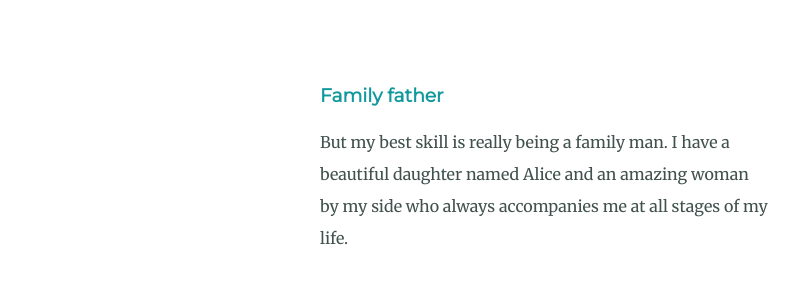
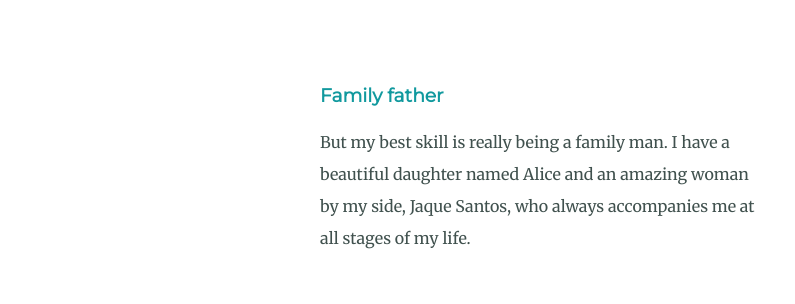
Before and after one commit to josetom4z/CSS---My-Site, a plain HTML site: page index.html in a window 1280 px wide. Shown: the part 1860-2164 px from the top of the page, 0-795 px from the left. Drawn offline with Linux system fonts and the light colour scheme.

Commit message:
Add link
Added link and a detail of my skill.

```diff
--- a/index.html
+++ b/index.html
@@ -38,7 +38,7 @@
             <div class="skill-row">
                 <img class="family" src="https://media.giphy.com/media/VzQ9PUdifClRm/giphy.gif" alt="family-gif">
                 <h3>Family father</h3>
-                <p>But my best skill is really being a family man. I have a beautiful daughter named Alice and an amazing woman by my side who always accompanies me at all stages of my life.</p>
+                <p>But my best skill is really being a family man. I have a beautiful daughter named Alice and an amazing woman by my side, Jaque Santos, who always accompanies me at all stages of my life.</p>
             </div>
         </div>
         <hr>
```
Also changed, not shown: 1 other file.
